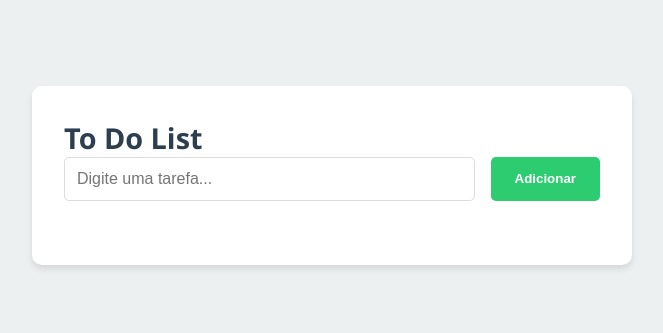
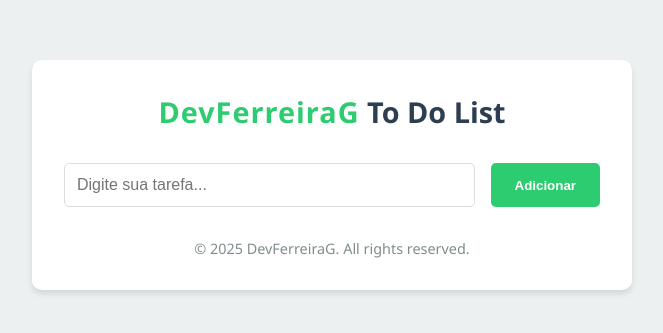
Before and after one commit to FuturoDevJunior/to-do-list-simplona, a plain HTML site: page index.html in a window 1280 px wide. Shown: the part 225-558 px from the top of the page, without its empty margins (308-971 px from the left). Drawn offline with Linux system fonts and the light colour scheme.

Commit message:
Update index.html

```diff
--- a/index.html
+++ b/index.html
@@ -1,20 +1,35 @@
-<!-- index.html -->
 <!DOCTYPE html>
 <html lang="pt-br">
 <head>
     <meta charset="UTF-8">
     <meta name="viewport" content="width=device-width, initial-scale=1.0">
-    <title>To Do List</title>
+    <meta name="description" content="A professional To Do List application by DevFerreiraG">
+    <title>DevFerreiraG | To Do List</title>
     <link rel="stylesheet" href="styles.css">
+    <link rel="icon" href="favicon.ico" type="image/x-icon">
 </head>
 <body>
     <div class="container">
-        <h1>To Do List</h1>
-        <div class="input-area">
-            <input type="text" id="taskInput" placeholder="Digite uma tarefa...">
-            <button onclick="addTask()">Adicionar</button>
-        </div>
-        <ul id="taskList"></ul>
+        <header>
+            <h1><span class="brand">DevFerreiraG</span> To Do List</h1>
+        </header>
+        <main>
+            <section class="input-area">
+                <input
+                    type="text"
+                    id="taskInput"
+                    placeholder="Digite sua tarefa..."
+                    aria-label="Nova tarefa"
+                >
+                <button onclick="addTask()" aria-label="Adicionar tarefa">Adicionar</button>
+            </section>
+            <section class="task-list">
+                <ul id="taskList" aria-live="polite"></ul>
+            </section>
+        </main>
+        <footer>
+            <p>&copy; 2025 DevFerreiraG. All rights reserved.</p>
+        </footer>
     </div>
     <script src="script.js"></script>
 </body>
```
